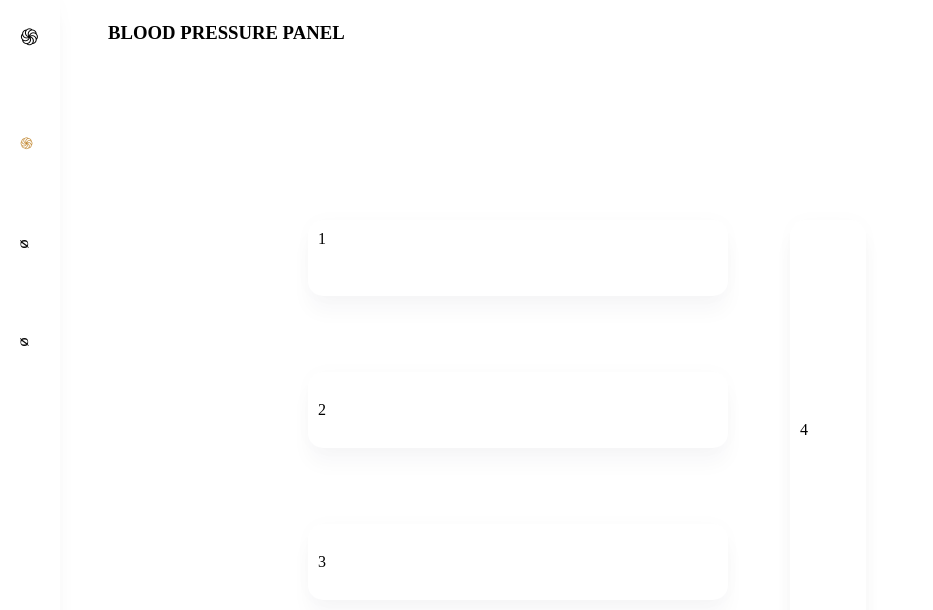
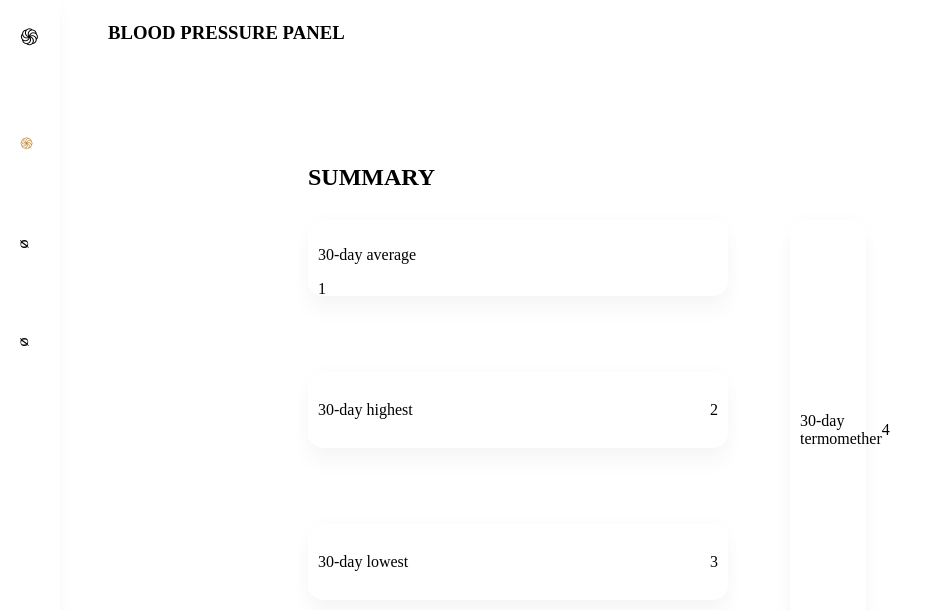
Before and after one commit to Jacob-Isaac/blood-pressure-calendar, a React (Create React App) app: page /#/ in a window 1280 px wide. Shown: the top 610 px of the page, without its empty margins (0-933 px from the left). Built offline with nearby package versions, Linux system fonts and the light colour scheme.

Commit message:
notes about which every tale means

```diff
--- a/src/components/Home/Home.tsx
+++ b/src/components/Home/Home.tsx
@@ -10,10 +10,11 @@ const Home = () => {
 
       return (
     <Div>
-      <Div1>1</Div1>
-      <Div2>2</Div2>
-      <Div3>3</Div3>
-      <Div4>4</Div4>
+      <h1>SUMMARY</h1>
+      <Div1><p>30-day average</p>1</Div1>
+      <Div2><p>30-day highest</p>2</Div2>
+      <Div3><p>30-day lowest</p>3</Div3>
+      <Div4><p>30-day termomether</p>4</Div4>
     </Div>
       );
     };
```
